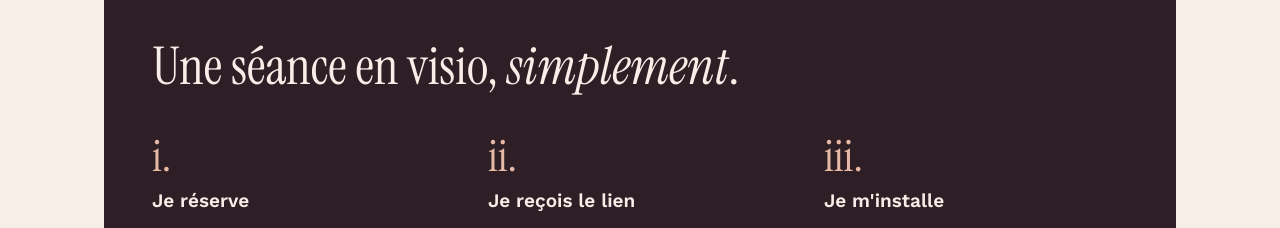
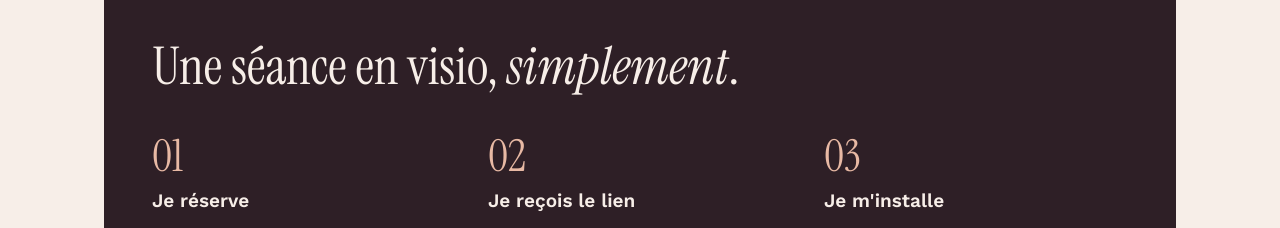
Before and after one commit to lucilesallenave/site-sophrologue, a plain HTML site: page index.html in a window 1280 px wide. Shown: the part 2080-2308 px from the top of the page. Drawn offline with nearby package versions, Linux system fonts and the light colour scheme; no server answers.

Commit message:
Étapes visio numérotées 01 02 03
Co-Authored-By: Claude Opus 5.5 <noreply@anthropic.com>
Claude-Session: https://claude.ai/code/session_01BtxQF1CXEQLRAW2bq3qfNP

```diff
--- a/index.html
+++ b/index.html
@@ -105,17 +105,17 @@
     <h2 id="titre-visio" class="titre-section">Une séance en visio, <span class="italique">simplement</span>.</h2>
     <ol class="etapes">
       <li class="etape">
-        <span class="etape__num" aria-hidden="true">i.</span>
+        <span class="etape__num" aria-hidden="true">01</span>
         <h3>Je réserve</h3>
         <p>Je choisis mon créneau en ligne et je règle de façon sécurisée.</p>
       </li>
       <li class="etape">
-        <span class="etape__num" aria-hidden="true">ii.</span>
+        <span class="etape__num" aria-hidden="true">02</span>
         <h3>Je reçois le lien</h3>
         <p>Un email de confirmation avec le lien de connexion. Rien à installer.</p>
       </li>
       <li class="etape">
-        <span class="etape__num" aria-hidden="true">iii.</span>
+        <span class="etape__num" aria-hidden="true">03</span>
         <h3>Je m'installe</h3>
         <p>Un endroit calme, des écouteurs, une tenue confortable, et c'est parti.</p>
       </li>
```
